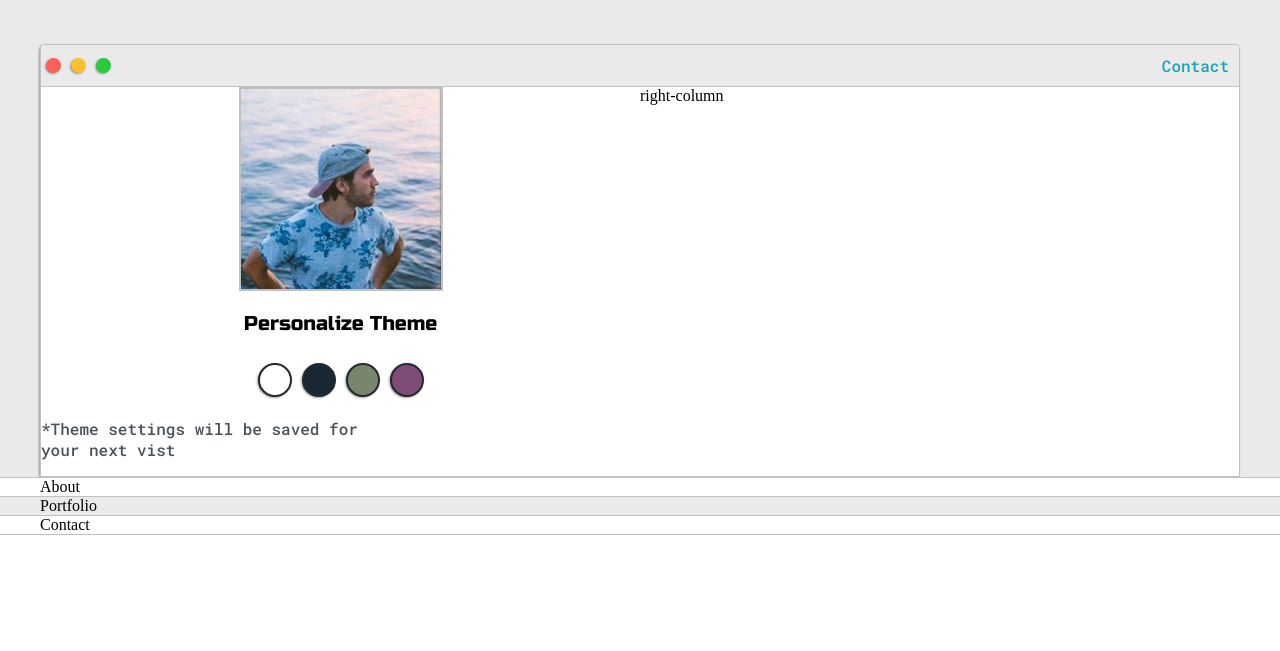
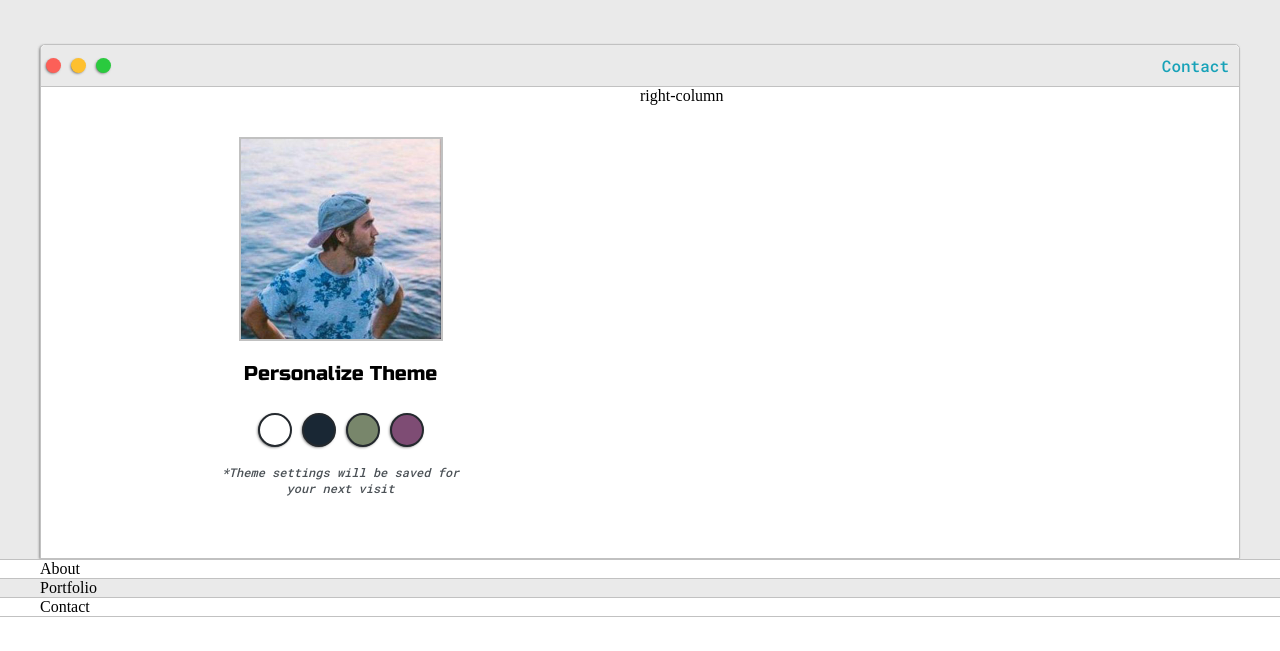
Before and after one commit to Annie-Huang/portfolio-website2, a website: page index.html in a window 1280 px wide. Shown: the part 117-768 px from the top of the page. Drawn offline with Linux system fonts and the light colour scheme.

Commit message:
Style text in .settings-note

```diff
--- a/default.css
+++ b/default.css
@@ -144,6 +144,7 @@ h6 { font-size: 16px;}
 .left-column {
   grid-area: left-column;
   /*border: 1px dashed lightcoral;*/
+  padding: 50px 0;
 }
 
 #profile_pic {
@@ -197,6 +198,12 @@ h6 { font-size: 16px;}
   background-color: #7E4C74;
 }
 
+#settings-note {
+  font-size: 12px;
+  font-style: italic;
+  text-align: center;
+}
+
 .right-column {
   grid-area: right-column;
   /*border: 1px dashed lightcoral;*/
--- a/index.html
+++ b/index.html
@@ -42,7 +42,7 @@
             <div id="purple-mode" class="theme-dot"></div>
           </div>
 
-          <p id="settings-note">*Theme settings will be saved for<br>your next vist</p>
+          <p id="settings-note">*Theme settings will be saved for<br>your next visit</p>
         </div>
 
         <div class="right-column">
```
